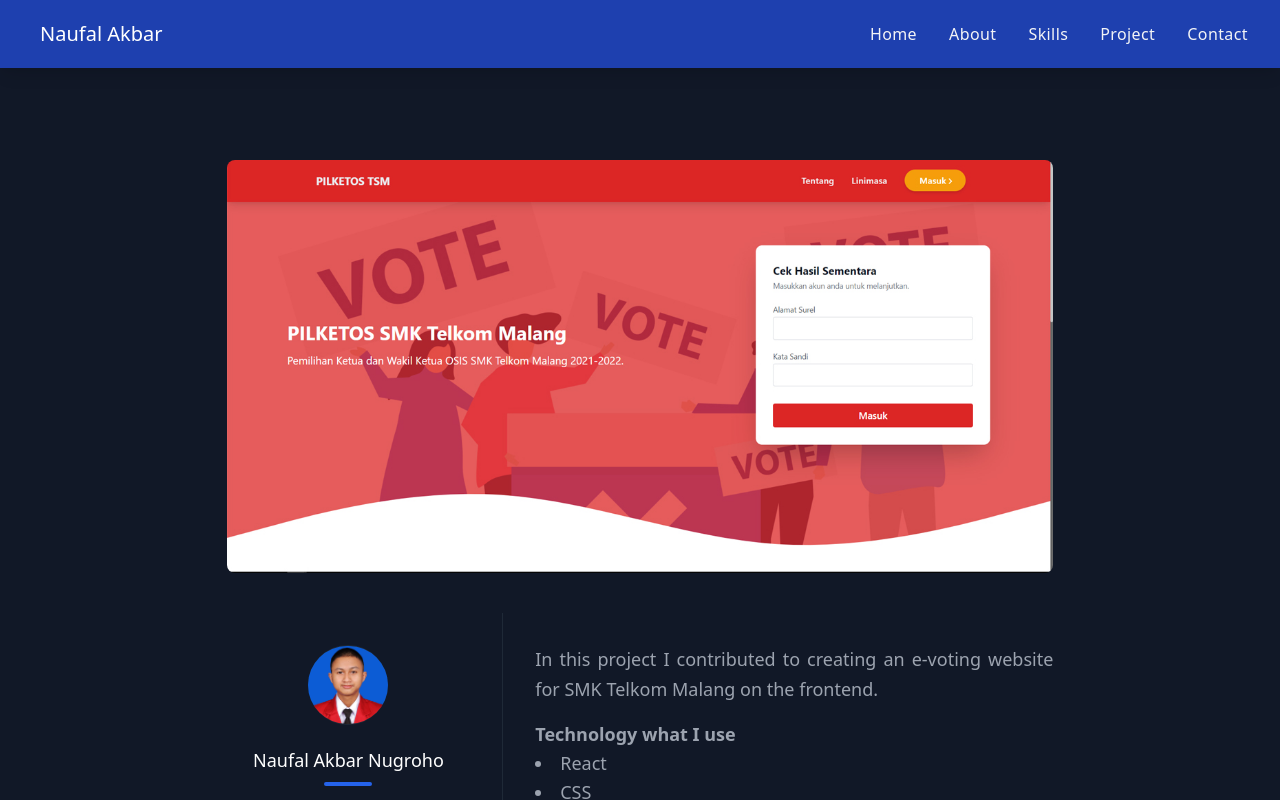
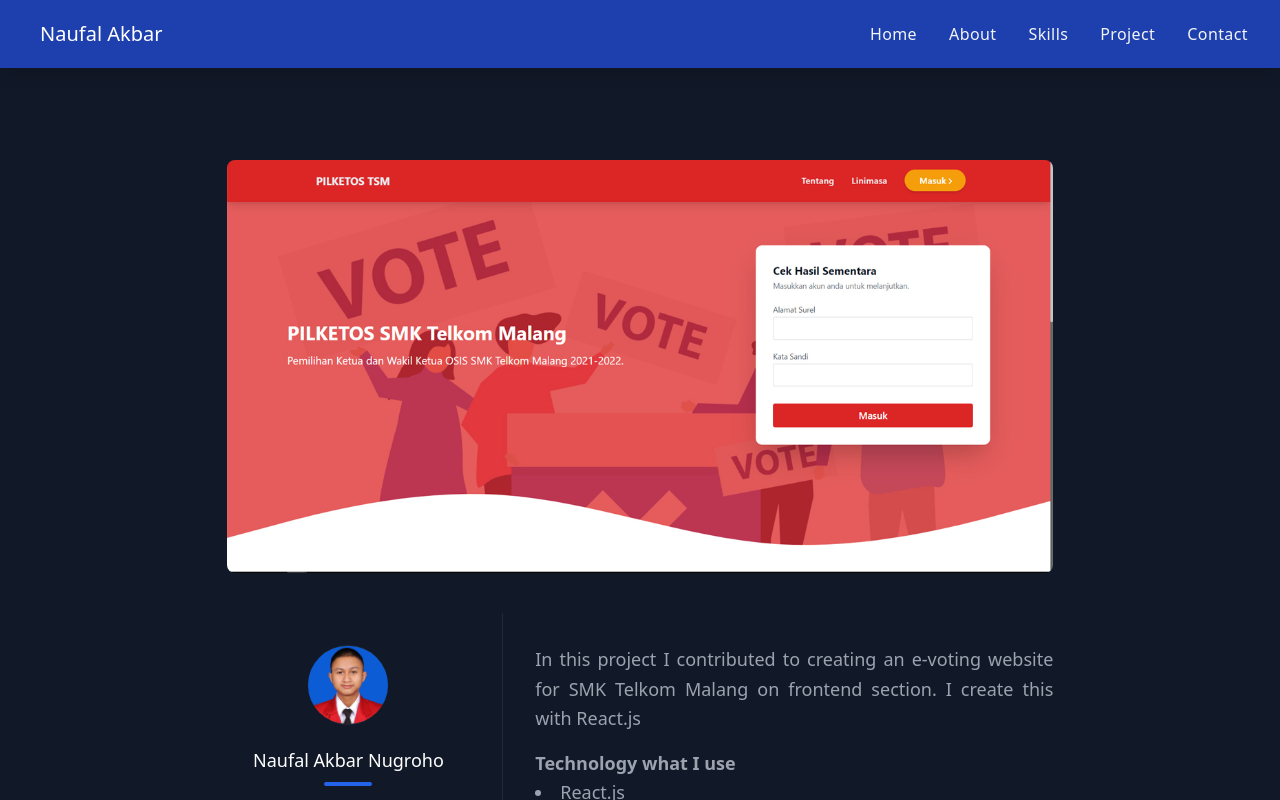
Before and after one commit to nuflakbrr/react-portfolio, a React (Create React App) app: page /project/pilketos-smktelkom in a window 1280 px wide. Shown: the top 800 px of the page. Built offline with nearby package versions, Linux system fonts and the light colour scheme.

Commit message:
update details project

```diff
--- a/src/pages/project/projectdetails/Pilketos.js
+++ b/src/pages/project/projectdetails/Pilketos.js
@@ -34,11 +34,11 @@
                   </div>
                 </div>
                 <div className="sm:w-2/3 sm:pl-8 sm:py-8 sm:border-l border-gray-800 sm:border-t-0 border-t mt-4 pt-4 sm:mt-0 text-justify sm:text-justify">
-                  <p className="leading-relaxed text-lg mb-4">In this project I contributed to creating an e-voting website for SMK Telkom Malang on the frontend.</p>
+                  <p className="leading-relaxed text-lg mb-4">In this project I contributed to creating an e-voting website for SMK Telkom Malang on frontend section. I create this with React.js</p>
                   <p className="leading-relaxed text-lg mb-4">
                     <strong>Technology what I use</strong>
                     <ul className="list-disc list-inside">
-                      <li>React</li>
+                      <li>React.js</li>
                     </ul>
                     <ul className="list-disc list-inside">
                       <li>CSS</li>
--- a/src/pages/project/projectdetails/QuizApp.js
+++ b/src/pages/project/projectdetails/QuizApp.js
@@ -38,7 +38,7 @@
                   <p className="leading-relaxed text-lg mb-4">
                     <strong>Technology what I use</strong>
                     <ul className="list-disc list-inside">
-                      <li>React</li>
+                      <li>React.js</li>
                     </ul>
                     <ul className="list-disc list-inside">
                       <li>CSS</li>
@@ -60,7 +60,7 @@
   };
   return (
     <div className="flex flex-col h-screen">
-      <Seo title={"RCRP Landing Page | Naufal Akbar Nugroho"} />
+      <Seo title={"React Quiz App | Naufal Akbar Nugroho"} />
       <Navbars />
       <RenderRCRP />
       <div className="flex-grow bg-gray-900"></div>
```
